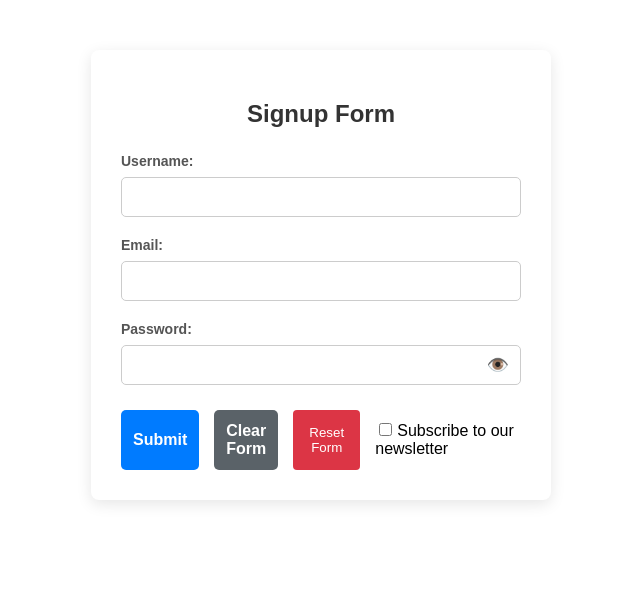
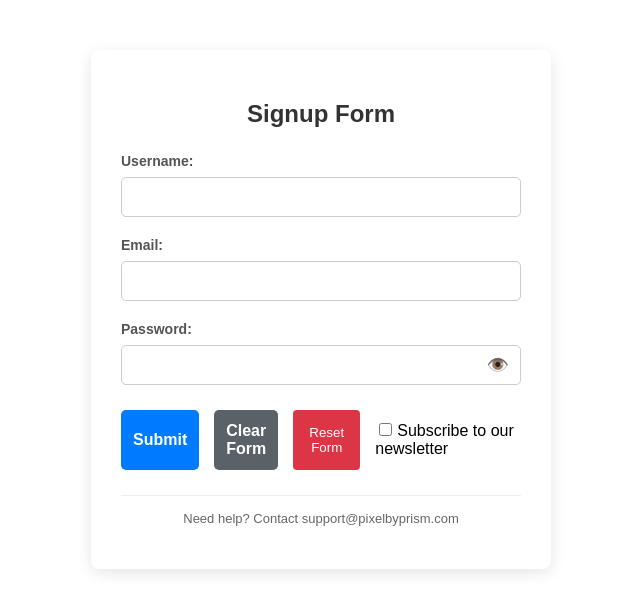
Before and after one commit to sarmad-sqa/my-first-react-cicd, a React (Create React App) app: page / in a window 1280 px wide. Shown: the top 612 px of the page, without its empty margins (319-959 px from the left). Built offline with nearby package versions, Linux system fonts and the light colour scheme.

Commit message:
added suppport text under dev1 branch

```diff
--- a/src/App.js
+++ b/src/App.js
@@ -35,7 +35,7 @@ function App() {
     setShowPassword(!showPassword);
   };
 
-  // --- STYLING OBJECTS (In-line CSS taaki layout kharab na ho) ---
+  // --- STYLING OBJECTS ---
   const styles = {
     formContainer: {
       maxWidth: '400px',
@@ -79,7 +79,7 @@ function App() {
     },
     passwordInput: {
       padding: '10px',
-      paddingRight: '40px', // Icon ke liye right side par space
+      paddingRight: '40px',
       borderRadius: '5px',
       border: '1px solid #ccc',
       fontSize: '16px',
@@ -107,7 +107,7 @@ function App() {
     submitBtn: {
       flex: 1,
       padding: '12px',
-      backgroundColor: '#007bff', // Proper Blue Color
+      backgroundColor: '#007bff',
       color: 'white',
       border: 'none',
       borderRadius: '5px',
@@ -119,7 +119,7 @@ function App() {
     clearBtn: {
       flex: 1,
       padding: '12px',
-      backgroundColor: '#5a6268', // Proper Dark Grey Color
+      backgroundColor: '#5a6268',
       color: 'white',
       border: 'none',
       borderRadius: '5px',
@@ -127,6 +127,15 @@ function App() {
       fontWeight: 'bold',
       cursor: 'pointer',
       transition: 'background-color 0.2s'
+    },
+    // Naya Chota Style dev1 Ke Liye
+    dev1SupportText: {
+      marginTop: '25px',
+      textAlign: 'center',
+      fontSize: '13px',
+      color: '#666',
+      borderTop: '1px solid #eee',
+      paddingTop: '15px'
     }
   };
 
@@ -188,15 +197,22 @@ function App() {
             Clear Form
           </button>
           <button type="button" style={{ cursor: 'pointer', padding: '10px', background: '#dc3545', color: 'white', border: 'none', borderRadius: '4px' }}>
-  Reset Form
-</button>
+            Reset Form
+          </button>
           <div style={{ marginTop: '10px' }}>
-  <input type="checkbox" id="subscribe" name="subscribe" style={{ marginRight: '5px' }} />
-  <label htmlFor="subscribe">Subscribe to our newsletter</label>
-</div>
+            <input type="checkbox" id="subscribe" name="subscribe" style={{ marginRight: '5px' }} />
+            <label htmlFor="subscribe">Subscribe to our newsletter</label>
+          </div>
         </div>
 
       </form>
+
+      {/* --- DEV1 KA NEW CODE SHURU --- */}
+      <p style={styles.dev1SupportText}>
+        Need help? Contact support@pixelbyprism.com
+      </p>
+      {/* --- DEV1 KA NEW CODE KHATAM --- */}
+
     </div>
   );
 }
```
